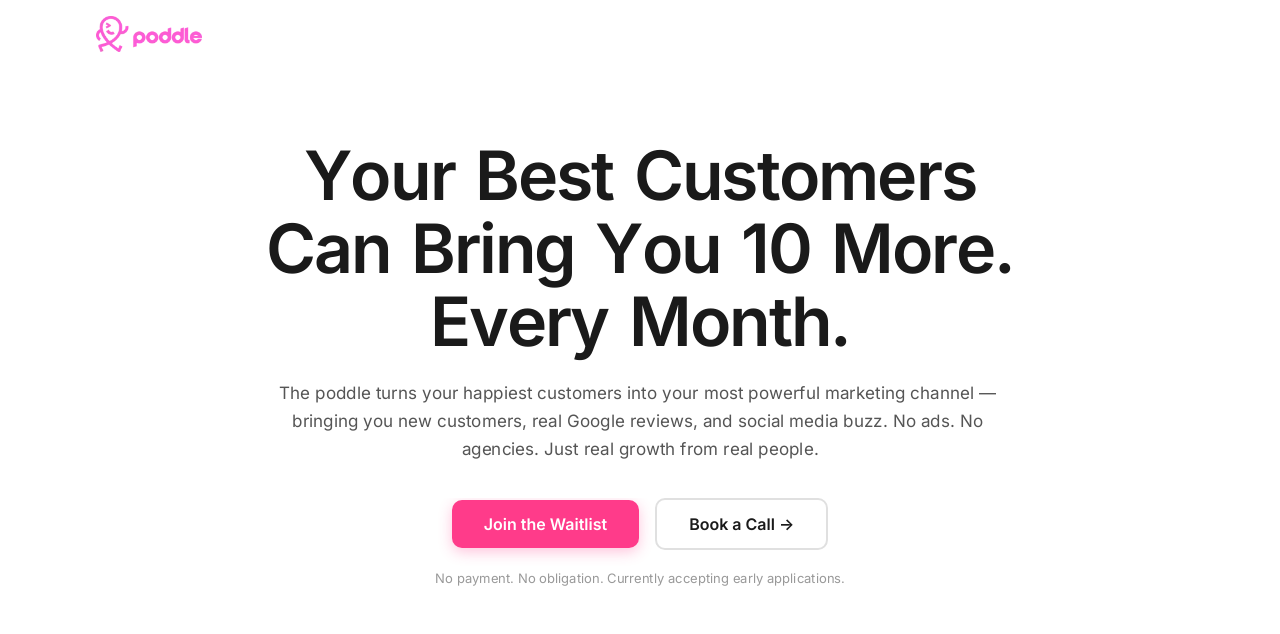
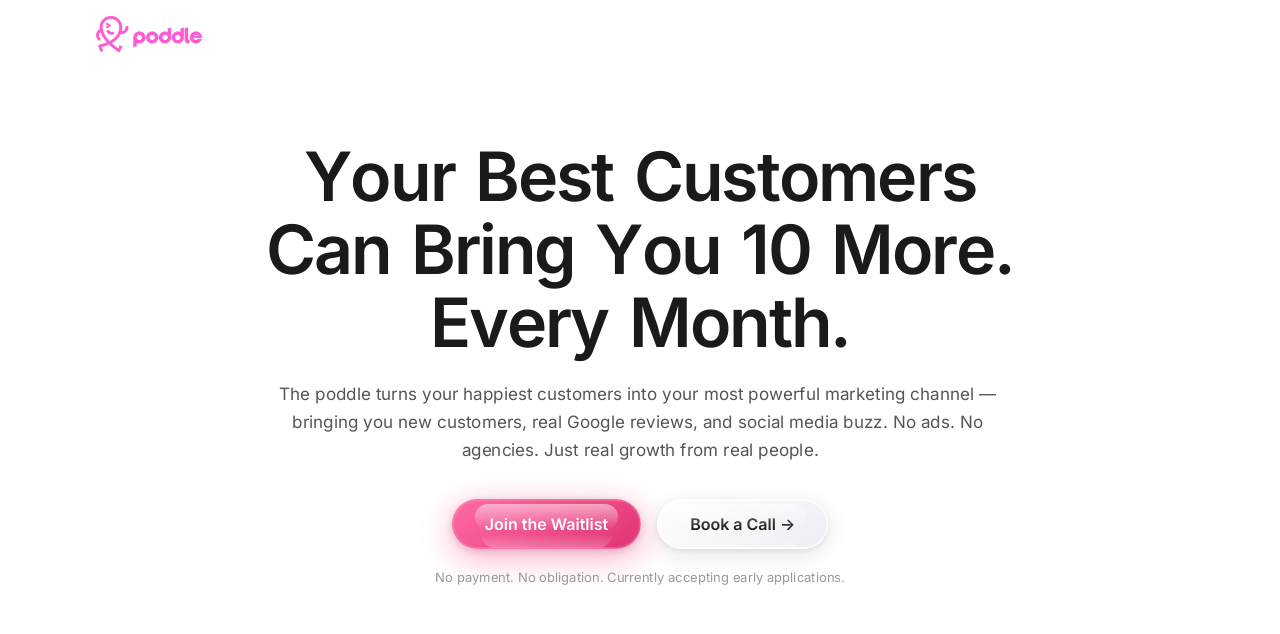
Before and after one commit to s-suvansan/poddle_landing_page, a plain HTML site: page index.html in a window 1280 px wide. Shown: the top 634 px of the page. Drawn offline with Linux system fonts and the light colour scheme.

Commit message:
Refactor button styles for a liquid glass effect; update background and hover states for .btn-waitlist and .btn-call

```diff
--- a/index.html
+++ b/index.html
@@ -89,6 +89,19 @@
   <!-- Scroll space for image expansion + pan -->
   <div class="scroll-space" id="scrollSpace"></div>
 
-  <script src="script.js"></script>
+
+  <!-- Liquid glass turbulence filter for hero buttons -->
+  <svg style="display:none" aria-hidden="true">
+    <defs>
+      <filter id="container-glass" x="0%" y="0%" width="100%" height="100%" color-interpolation-filters="sRGB">
+        <feTurbulence type="fractalNoise" baseFrequency="0.05 0.05" numOctaves="1" seed="1" result="turbulence"/>
+        <feGaussianBlur in="turbulence" stdDeviation="2" result="blurredNoise"/>
+        <feDisplacementMap in="SourceGraphic" in2="blurredNoise" scale="70" xChannelSelector="R" yChannelSelector="B" result="displaced"/>
+        <feGaussianBlur in="displaced" stdDeviation="4" result="finalBlur"/>
+        <feComposite in="finalBlur" in2="finalBlur" operator="over"/>
+      </filter>
+    </defs>
+  </svg>
+    <script src="script.js"></script>
 </body>
 </html>
--- a/styles.css
+++ b/styles.css
@@ -26,10 +26,7 @@ body {
   left: 0;
   right: 0;
   z-index: 1000;
-  background: rgba(255, 255, 255, 0.3);
-  backdrop-filter: blur(12px);
-  -webkit-backdrop-filter: blur(12px);
-  border-bottom: none;
+  background: transparent;
 }
 
 .nav-inner {
@@ -164,7 +161,6 @@ body {
 
 /* Mask wrapper — for buttons */
 .mask-wrap {
-  overflow: hidden;
   position: relative;
 }
 
@@ -205,42 +201,96 @@ body {
   flex-wrap: wrap;
 }
 
-.btn-waitlist {
+/* Shared liquid glass base */
+.btn-waitlist,
+.btn-call {
+  position: relative;
   display: inline-block;
   padding: 14px 32px;
-  background: #ff3b8a;
-  color: #fff;
   text-decoration: none;
   font-size: 16px;
   font-weight: 600;
-  border-radius: 10px;
-  transition: background 0.2s ease, transform 0.2s ease, box-shadow 0.2s ease;
-  box-shadow: 0 4px 14px rgba(255, 59, 138, 0.3);
+  border-radius: 980px;
+  isolation: isolate;
+  transition: transform 0.25s ease, box-shadow 0.25s ease;
+}
+
+/* Specular top highlight — bright strip that makes it look like glass */
+.btn-waitlist::before,
+.btn-call::before {
+  content: '';
+  position: absolute;
+  top: 4px; left: 12%; right: 12%;
+  height: 55%;
+  border-radius: 980px;
+  background: linear-gradient(
+    to bottom,
+    rgba(255, 255, 255, 0.5) 0%,
+    rgba(255, 255, 255, 0.0) 100%
+  );
+  pointer-events: none;
+  z-index: 2;
+}
+
+/* Bottom inner reflection */
+.btn-waitlist::after,
+.btn-call::after {
+  content: '';
+  position: absolute;
+  bottom: 0; left: 15%; right: 15%;
+  height: 30%;
+  border-radius: 0 0 980px 980px;
+  background: linear-gradient(
+    to top,
+    rgba(255, 255, 255, 0.25) 0%,
+    rgba(255, 255, 255, 0.0) 100%
+  );
+  pointer-events: none;
+  z-index: 2;
+}
+
+.btn-waitlist {
+  background: linear-gradient(
+    145deg,
+    rgba(255, 80, 150, 0.85) 0%,
+    rgba(220, 30, 100, 0.9) 100%
+  );
+  color: #fff;
+  border: 1px solid rgba(255, 130, 175, 0.6);
+  box-shadow:
+    0 0 0 1px rgba(255,255,255,0.15) inset,
+    0 8px 32px rgba(255, 45, 120, 0.4),
+    0 2px 8px rgba(0,0,0,0.15);
 }
 
 .btn-waitlist:hover {
-  background: #e6306f;
   transform: translateY(-2px);
-  box-shadow: 0 6px 20px rgba(255, 59, 138, 0.4);
+  box-shadow:
+    0 0 0 1px rgba(255,255,255,0.2) inset,
+    0 12px 40px rgba(255, 45, 120, 0.55),
+    0 4px 12px rgba(0,0,0,0.2);
 }
 
 .btn-call {
-  display: inline-block;
-  padding: 14px 32px;
-  background: #fff;
+  background: linear-gradient(
+    145deg,
+    rgba(255, 255, 255, 0.85) 0%,
+    rgba(230, 230, 240, 0.75) 100%
+  );
   color: #1a1a1a;
-  text-decoration: none;
-  font-size: 16px;
-  font-weight: 600;
-  border-radius: 10px;
-  border: 2px solid #e0e0e0;
-  transition: border-color 0.2s ease, transform 0.2s ease;
+  border: 1px solid rgba(255, 255, 255, 0.9);
+  box-shadow:
+    0 0 0 1px rgba(255,255,255,0.6) inset,
+    0 6px 24px rgba(0, 0, 0, 0.1),
+    0 2px 6px rgba(0,0,0,0.08);
 }
 
 .btn-call:hover {
-  border-color: #ff3b8a;
-  color: #ff3b8a;
   transform: translateY(-2px);
+  box-shadow:
+    0 0 0 1px rgba(255,255,255,0.8) inset,
+    0 10px 32px rgba(0, 0, 0, 0.15),
+    0 4px 10px rgba(0,0,0,0.1);
 }
 
 .hero-disclaimer {
```
Also changed, not shown: 4 other files.
